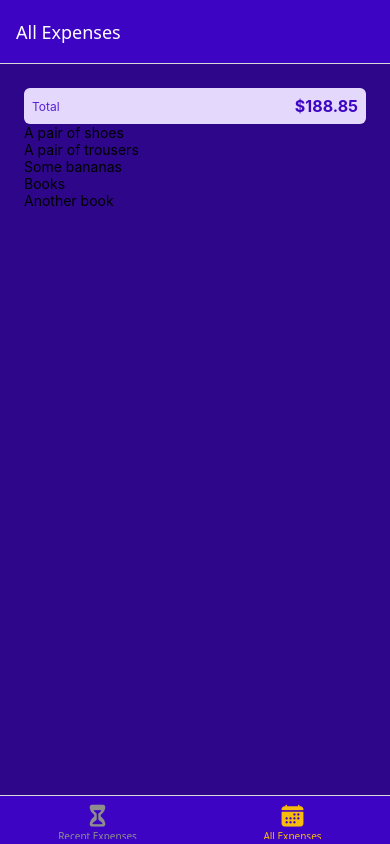
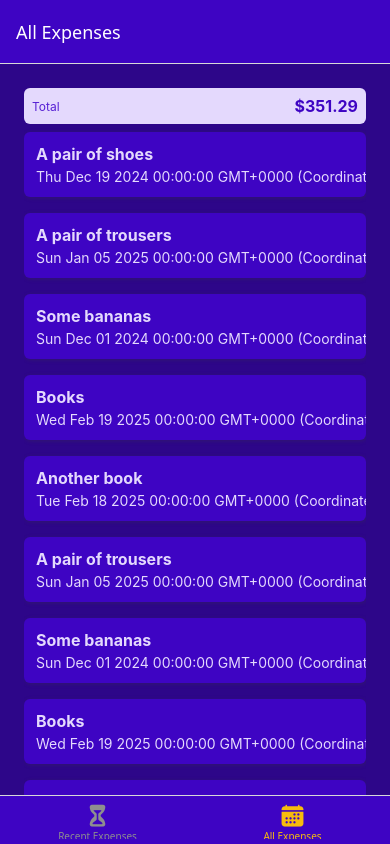
Before and after one commit to Ezekiel-Faith/Expense-Tracker, a React Native app: screen /AllExpenses in a window 390 px wide. Built offline with nearby package versions, Linux system fonts and the light colour scheme.

Commit message:
working on expenses list items

```diff
--- /dev/null
+++ b/components/ExpensesOutput/ExpenseItem.js
@@ -0,0 +1,63 @@
+import { Pressable, StyleSheet, Text, View } from 'react-native';
+import { GlobalStyles } from '../../constants/styles';
+
+export default function ExpenseItem({ description, date, amount }) {
+  return (
+    <Pressable>
+      <View style={styles.expenseItem}>
+        <View>
+          <Text style={[styles.textBase, styles.descriptionText]}>
+            {description}
+          </Text>
+          <Text style={styles.textBase}>{date.toString()}</Text>
+        </View>
+
+        <View style={styles.amountContainer}>
+          <Text style={styles.amountText}>{amount}</Text>
+        </View>
+      </View>
+    </Pressable>
+  );
+}
+
+const styles = StyleSheet.create({
+  expenseItem: {
+    padding: 12,
+    marginVertical: 8,
+    backgroundColor: GlobalStyles.colors.primary500,
+    borderRadius: 6,
+    flexDirection: 'row',
+    justifyContent: 'space-between',
+    // android shadow
+    elevation: 3,
+    // ios shadow
+    shadowColor: GlobalStyles.colors.gray500,
+    shadowRadius: 4,
+    shadowOffset: { width: 1, height: 1 },
+    shadowOpacity: 0.4,
+  },
+
+  textBase: {
+    color: GlobalStyles.colors.primary50,
+  },
+
+  descriptionText: {
+    fontSize: 16,
+    marginBottom: 4,
+    fontWeight: 'bold',
+  },
+
+  amountContainer: {
+    paddingHorizontal: 12,
+    paddingVertical: 4,
+    backgroundColor: 'white',
+    justifyContent: 'center',
+    alignItems: 'center',
+    borderRadius: 4,
+  },
+
+  amountText: {
+    color: GlobalStyles.colors.primary500,
+    fontWeight: 'bold',
+  },
+});
--- a/components/ExpensesOutput/ExpensesList.js
+++ b/components/ExpensesOutput/ExpensesList.js
@@ -1,7 +1,8 @@
 import { FlatList, Text, View } from 'react-native';
+import ExpenseItem from './ExpenseItem';
 
 function renderExpenseItem(itemData) {
-  return <Text>{itemData.item.description}</Text>;
+  return <ExpenseItem {...itemData.item} />;
 }
 
 export default function ExpensesList({ expenses }) {
--- a/components/ExpensesOutput/ExpensesOutput.js
+++ b/components/ExpensesOutput/ExpensesOutput.js
@@ -35,6 +35,43 @@ export default function ExpensesOutput({ expenses, expensesPeriod }) {
       amount: 18.59,
       date: new Date('2025-02-18'),
     },
+    {
+      id: 'e6',
+      description: 'A pair of trousers',
+      amount: 89.29,
+      date: new Date('2025-01-05'),
+    },
+    {
+      id: 'e7',
+      description: 'Some bananas',
+      amount: 5.99,
+      date: new Date('2024-12-01'),
+    },
+    {
+      id: 'e8',
+      description: 'Books',
+      amount: 14.99,
+      date: new Date('2025-02-19'),
+    },
+    {
+      id: 'e9',
+      description: 'Another book',
+      amount: 18.59,
+      date: new Date('2025-02-18'),
+    },
+
+    {
+      id: 'e10',
+      description: 'Books',
+      amount: 14.99,
+      date: new Date('2025-02-19'),
+    },
+    {
+      id: 'e11',
+      description: 'Another book',
+      amount: 18.59,
+      date: new Date('2025-02-18'),
+    },
   ];
 
   return (
@@ -48,7 +85,9 @@ export default function ExpensesOutput({ expenses, expensesPeriod }) {
 const styles = {
   container: {
     flex: 1,
-    padding: 24,
+    paddingHorizontal: 24,
+    paddingTop: 24,
+    paddingBottom: 0,
     backgroundColor: GlobalStyles.colors.primary700,
   },
 };
```
